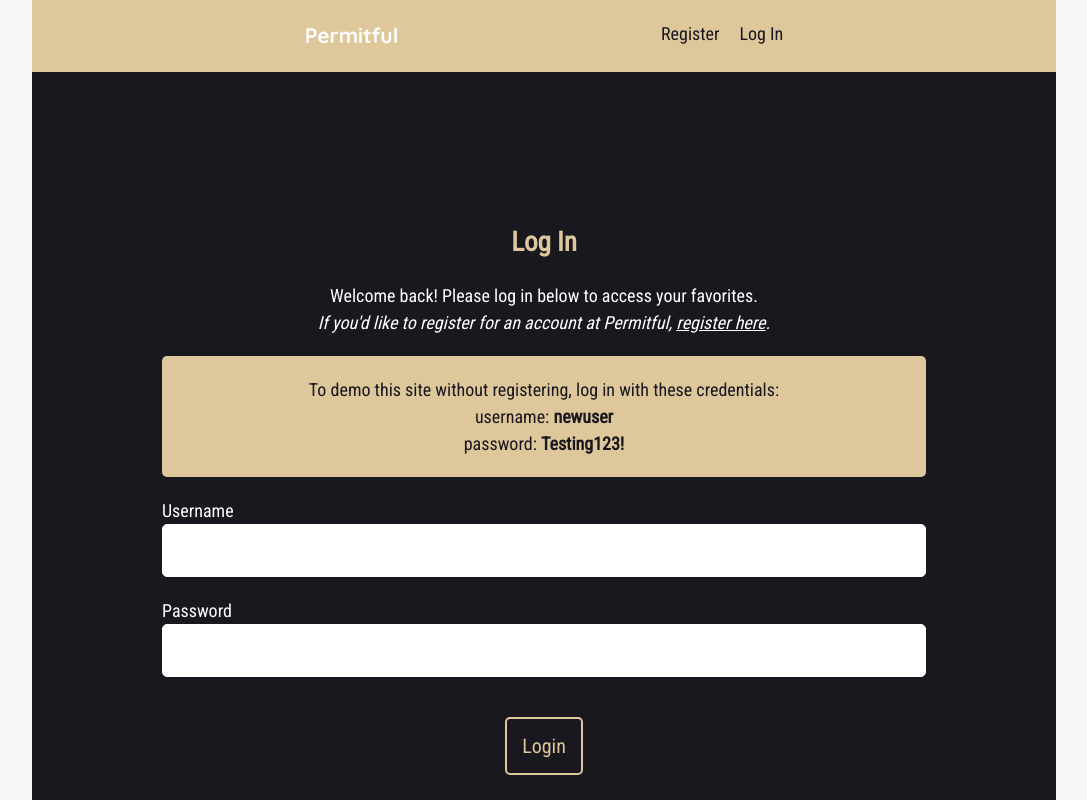
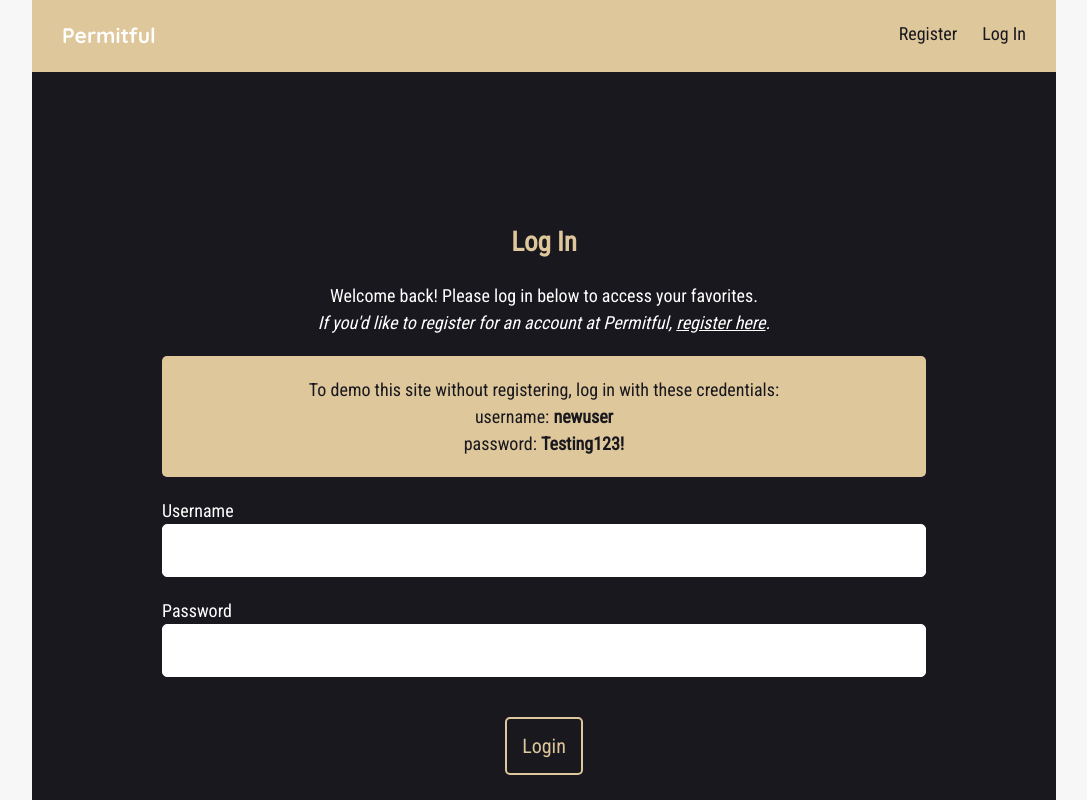
Before and after one commit to gavinmgrant/permitful-client, a React (Create React App) app: page /login in a window 1280 px wide. Shown: the top 800 px of the page, without its empty margins (96-1183 px from the left). Built offline with nearby package versions, Linux system fonts and the light colour scheme.

Commit message:
refactor(header and favorites list): add link to SoundlyInvest and fix spacing in header

```diff
--- a/src/components/FavoritesList/FavoritesList.css
+++ b/src/components/FavoritesList/FavoritesList.css
@@ -6,3 +6,7 @@
     display: block;
     margin: 20px;
 }
+
+.soundlyinvest-link {
+    color: #18181E !important;
+}
--- a/src/components/FavoritesList/FavoritesList.js
+++ b/src/components/FavoritesList/FavoritesList.js
@@ -56,9 +56,9 @@
 
     render() {
         return (
-            <div className='favorites-list'>
+            <div className="favorites-list">
                 <h2>Favorites</h2>
-                <h3>{this.context.userName ? <span className='white'> Welcome back, {this.context.userName}!</span> : null}</h3>
+                <h3>{this.context.userName ? <span className="white"> Welcome back, {this.context.userName}!</span> : null}</h3>
                 <ul>
                     {this.context.favorites.map(favorite =>
                         <li
@@ -73,6 +73,9 @@
                 <Link to="/map">
                     <button className="restart-button">Start new search</button>
                 </Link>
+                <section className="demo">
+                  If you want to know if a property could be a good investment, try rental property calculator <a href="https://soundlyinvest.com/" target="_blank" rel="noopener noreferrer" className="soundlyinvest-link">SoundlyInvest</a> to determine your gross rent multiplier, cap rate, and cash flow.
+                </section>
             </div>
         );
     }
--- a/src/components/NavBar/NavBar.css
+++ b/src/components/NavBar/NavBar.css
@@ -40,12 +40,13 @@
 .nav-bar,
 .nav-bar:visited {
     color: #18181E;
+    margin-left: 5px;
 }
 
 @media screen and (min-width: 400px) {
     nav {
         display: flex;
-        justify-content: space-evenly;
+        justify-content: space-between;
     }
 }
 
```
